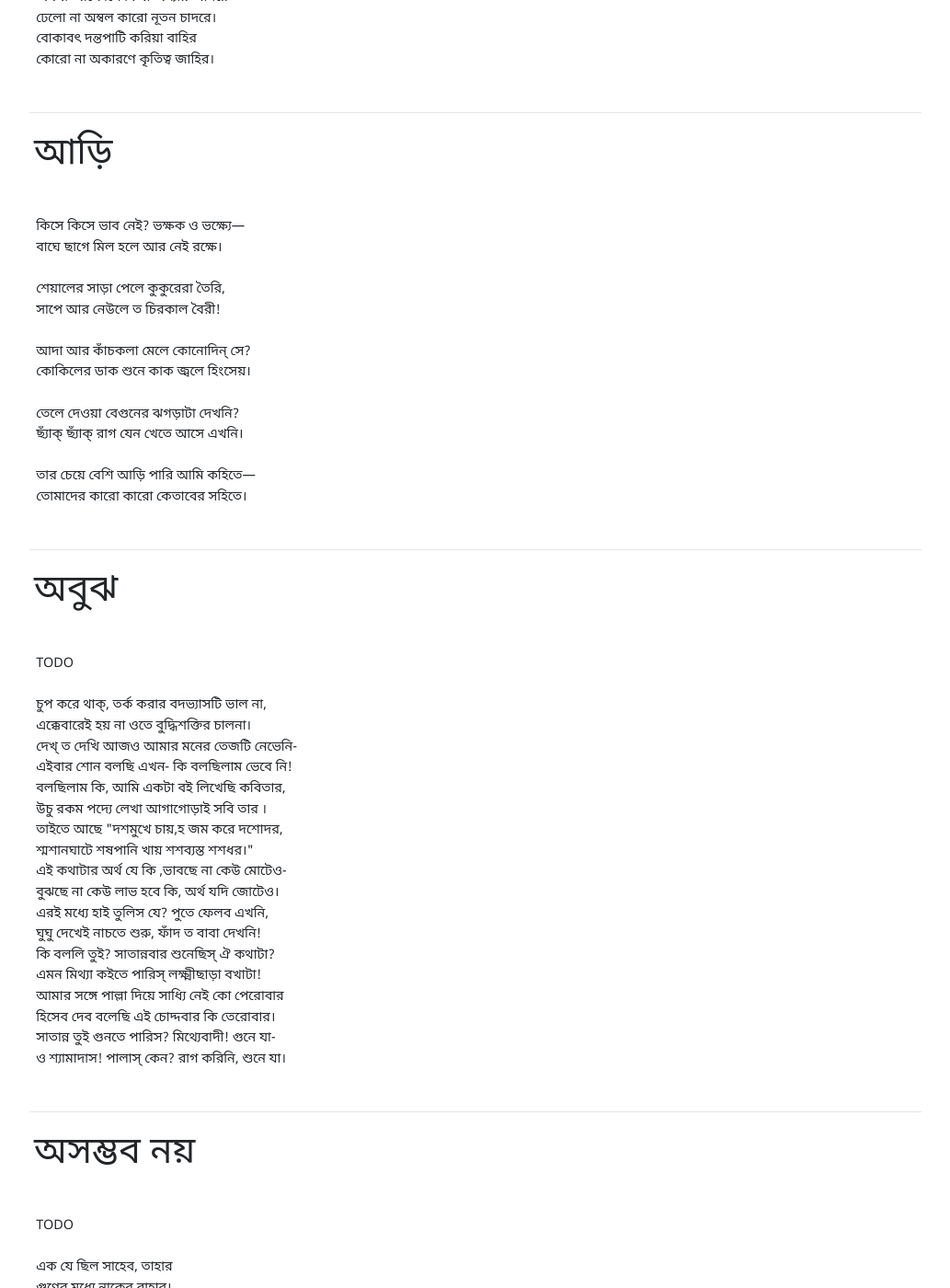
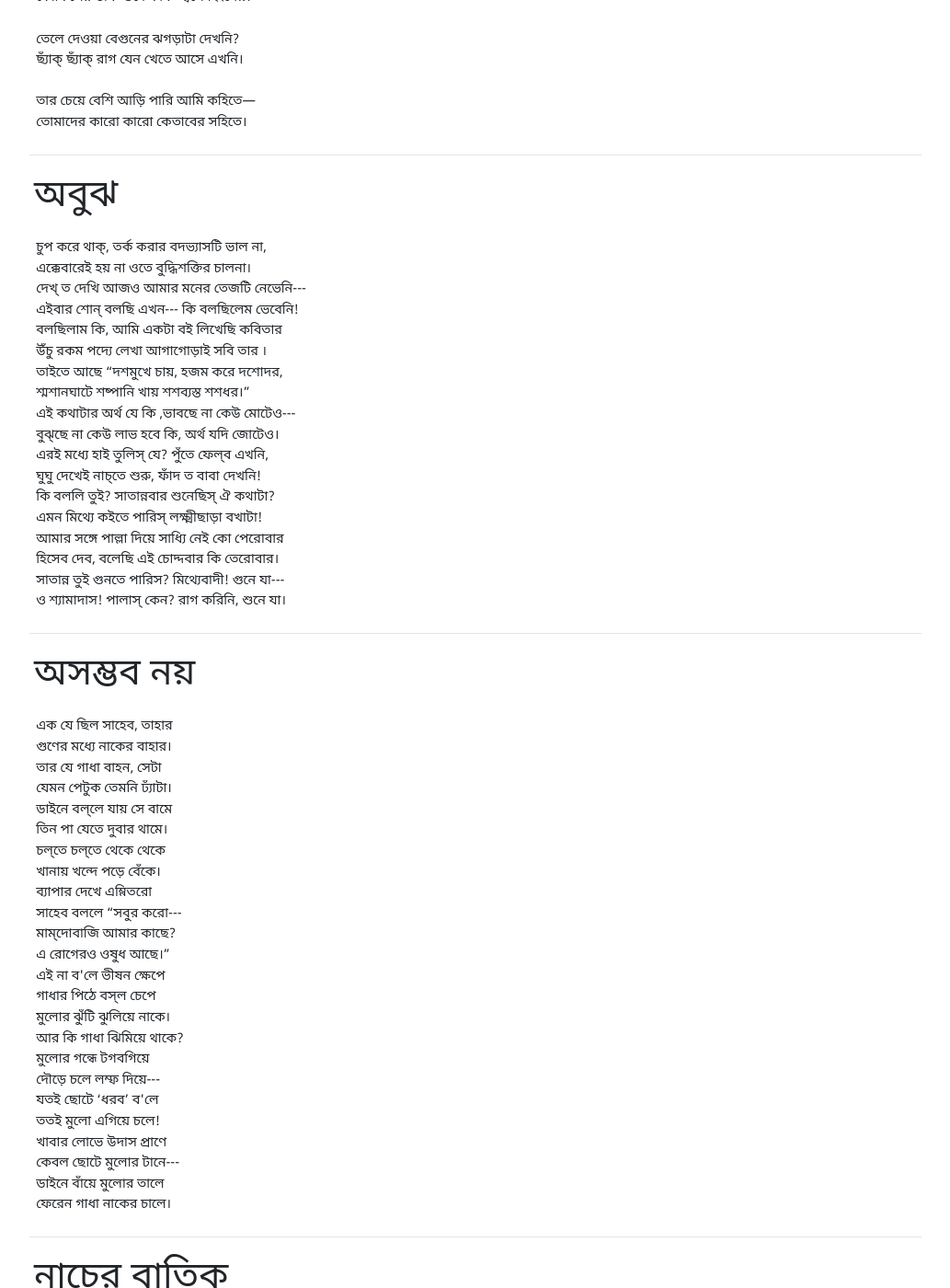
Before and after one commit to majantali/majantali.github.io, a Jekyll site: the page built from bnarchive/SukumarRay_Poetry_KhaiKhai.md, in a window 1280 px wide and 1400 px high, scrolled down 4837 px. Shown: the whole window at 92% size, without its empty margins (123-1156 px from the left). Built offline with Jekyll 4.4.1, drawn with Linux system fonts in a browser that asks for light colours; some web fonts are replaced; our own code applies the rules of GitHub Pages for plain Markdown files; some of the changed text lies outside the part shown.

`````diff
--- a/_layouts/landing.html
+++ b/_layouts/landing.html
@@ -50,8 +50,7 @@
 // make navbar auto-hide on scroll
 $(document).ready(
     function() {
-	$("ul").addClass("list-group");
-	$("li").addClass("list-group");
+	$("ul").addClass("title-list");
     }
 );
 </script>
--- a/assets/styles/custom.css
+++ b/assets/styles/custom.css
@@ -70,6 +70,11 @@ h1, h2, h3
     overflow-y: auto;
 }
 
+ul.title-list
+{
+    list-style: none;
+}
+
 .dropdown-menu ul, ul.custom-toc-print
 {
     display: inline;
--- a/bnarchive/SukumarRay_Poetry_KhaiKhai.md
+++ b/bnarchive/SukumarRay_Poetry_KhaiKhai.md
@@ -9,7 +9,6 @@ language: bn
 # (ভূমিকা)
 
 ````
-
 এসব কথা শুন্‌লে তোদের লাগবে মনে ধাঁধা,
 কেউ বা বুঝে পুরোপুরি কেউ বা বুঝে আধা।
 
@@ -21,7 +20,6 @@ language: bn
 
 বেশ বলেছ, ঢের বলেছ, ঐখেনে দাও দাঁড়ি
 হাটের মাঝে ভাঙ্‌বে কেন বিদ্যে বোঝাই হাঁড়ি!
-
 ````
 
 * * * *
@@ -29,7 +27,6 @@ language: bn
 # দাঁড়ের কবিতা
 
 ````
-
 চুপ কর্ শোন্ শোন্, বেয়াকুফ হোস্ নে
 ঠেকে গেছি বাপ্ রে কি ভয়ানক প্রশ্নে!
 ভেবে ভেবে লিখে লিখে বসে বসে দাঁড়েতে
@@ -48,7 +45,6 @@ language: bn
 দাঁড়ে-বসা যত পাখি সব তবে দাঁড়ি হয়!
 দূর দূর! ছাই দাঁড়ি! দাড়ি নিয়ে পাড়ি দে!”
 দাঁড়ি বলে, “বাস্ বাস্! ঐখেনে দাঁড়ি দে।”
-
 ````
 
 * * * *
@@ -56,9 +52,6 @@ language: bn
 # পাকাপাকি
 
 ````
-
-TODO
-
 আম পাকে বৈশাখে কুল পাকে ফাগুনে,
 কাঁচা ইঁট পাকা হয় পোড়ালে তা আগুনে।
 রোদে জলে টিকে রঙ, পাকা কই তাহারে;
@@ -67,14 +60,12 @@ TODO
 জ্যাঠামিতে পাকা ছেলে বেশি কথা কয় সে।
 লোকে কয় কাঁঠাল সে পাকে নাকি কিলিয়ে?
 বুদ্ধি পাকিয়ে তোলে লেখাপড়া গিলিয়ে!
-কান পাকে ফোড়া পাকে, পেকে করে টন্‌টন্-
-কথা যার পাকা নয়, কাজে তার ঠন্‌ঠন্
+কান পাকে ফোড়া পাকে, পেকে করে টন্‌টন্---
+কথা যার পাকা নয়, কাজে তার ঠন্‌ঠন্।
 রাঁধুনী বসিয়া পাকে পাক দেয় হাঁড়িতে,
 সজোরে পাকালে চোখ ছেলে কাঁদে বাড়িতে।
 পাকায়ে পাকায়ে দড়ি টান হয়ে থাকে সে।
 দুহাতে পাকালে গোঁফ তবু নাহি পাকে সে।
-
-
 ````
 
 * * * *
@@ -82,7 +73,6 @@ TODO
 # খাই খাই
 
 ````
-
 খাই খাই করো কেন, এসো বসো আহারে—
 খাওয়াব আজব খাওয়া, ভোজ কয় যাহারে।
 যত কিছু খাওয়া লেখে বাঙালির ভাষাতে,
@@ -143,7 +133,6 @@ TODO
 খাওয়াদাওয়া শেষ হলে বসে খাও খড়্‌কে।
 এত খেয়ে তবু যদি নাহি ওঠে মনটা—
 খাও তবে কচুপোড়া খাও তবে ঘণ্টা।
-
 ````
 
 * * * *
@@ -151,7 +140,6 @@ TODO
 # পড়ার হিসাব
 
 ````
-
 ফিরল সবাই ইস্কুলেতে সাঙ্গ হল ছুটি—
 আবার চলে বই বগলে সবাই গুটি গুটি।
 পড়ার পরে কার কি রকম মনটি ছিল এবার,
@@ -166,7 +154,6 @@ TODO
 বল্লে, ‘এবার পড়ার ঠেলা বেজায় সর্বনেশে—
 মামার বাড়ি যেম্নি যাওয়া অম্নি গাছে চড়া,
 এক্কেবারে অম্নি ধপাস্— পড়ার মতো পড়া!’
-
 ````
 
 * * * *
@@ -174,7 +161,6 @@ TODO
 # বিষম চিন্তা
 
 ````
-
 মাথায় কত প্রশ্ন আসে, দিচ্ছে না কেউ জবাব তার—
 সবাই বলে “মিথ্যে বাজে বকিস নে আর খবরদার!”
 অমন ধারা ধমক দিলে কেমন করে শিখব সব?
@@ -189,7 +175,6 @@ TODO
 মাথায় যাদের গোল বেধেছে তাদের কেন “পাগোল” কয়?
 কতই ভাবি এ-সব কথা, জবাব দেবার মানুষ কই?
 বয়স হলে কেতাব খুলে জানতে পাব সমস্তই।
-
 ````
 
 * * * *
@@ -197,7 +182,6 @@ TODO
 # পরিবেষণ
 
 ````
-
 ‘পরি’পূর্বক ‘বিষ’ধাতু তাহে ‘অনট্’ ব’সে
 তবে ঘটায় পরিবেষণ, লেখে অমরকোষে।
 —অর্থাৎ ভোজের ভাণ্ড হাতে লয়ে মেলা
@@ -230,15 +214,15 @@ TODO
 ঢেলো না অম্বল কারো নূতন চাদরে।
 বোকাবৎ দন্তপাটি করিয়া বাহির
 কোরো না অকারণে কৃতিত্ব জাহির।
+````
 
-````
+
 
 * * * *
 
 # আড়ি
 
 ````
-
 কিসে কিসে ভাব নেই? ভক্ষক ও ভক্ষ্যে—
 বাঘে ছাগে মিল হলে আর নেই রক্ষে।
 
@@ -253,7 +237,6 @@ TODO
 
 তার চেয়ে বেশি আড়ি পারি আমি কহিতে—
 তোমাদের কারো কারো কেতাবের সহিতে।
-
 ````
 
 * * * *
@@ -261,28 +244,24 @@ TODO
 # অবুঝ
 
 ````
-
-TODO
-
 চুপ করে থাক্, তর্ক করার বদভ্যাসটি ভাল না,
 এক্কেবারেই হয় না ওতে বুদ্ধিশক্তির চালনা।
-দেখ্ ত দেখি আজও আমার মনের তেজটি নেভেনি-
-এইবার শোন বলছি এখন- কি বলছিলাম ভেবে নি!
-বলছিলাম কি, আমি একটা বই লিখেছি কবিতার,
-উচু রকম পদ্যে লেখা আগাগোড়াই সবি তার ।
-তাইতে আছে "দশমুখে চায়,হ জম করে দশোদর,
-শ্মশানঘাটে শষপানি খায় শশব্যস্ত শশধর।"
-এই কথাটার অর্থ যে কি ,ভাবছে না কেউ মোটেও-
-বুঝছে না কেউ লাভ হবে কি, অর্থ যদি জোটেও।
-এরই মধ্যে হাই তুলিস যে? পুতে ফেলব এখনি,
-ঘুঘু দেখেই নাচতে শুরু, ফাঁদ ত বাবা দেখনি!
+দেখ্ ত দেখি আজও আমার মনের তেজটি নেভেনি---
+এইবার শোন্ বলছি এখন--- কি বলছিলেম ভেবেনি!
+বলছিলাম কি, আমি একটা বই লিখেছি কবিতার
+উঁচু রকম পদ্যে লেখা আগাগোড়াই সবি তার ।
+তাইতে আছে “দশমুখে চায়, হজম করে দশোদর,
+শ্মশানঘাটে শষ্পানি খায় শশব্যস্ত শশধর।”
+এই কথাটার অর্থ যে কি ,ভাবছে না কেউ মোটেও---
+বুঝ্‌ছে না কেউ লাভ হবে কি, অর্থ যদি জোটেও।
+এরই মধ্যে হাই তুলিস্ যে? পুঁতে ফেল্‌ব এখনি,
+ঘুঘু দেখেই নাচ্‌তে শুরু, ফাঁদ ত বাবা দেখনি!
 কি বললি তুই? সাতান্নবার শুনেছিস্ ঐ কথাটা?
-এমন মিথ্যা কইতে পারিস্ লক্ষ্মীছাড়া বখাটা!
+এমন মিথ্যে কইতে পারিস্ লক্ষ্মীছাড়া বখাটা!
 আমার সঙ্গে পাল্লা দিয়ে সাধ্যি নেই কো পেরোবার
-হিসেব দেব বলেছি এই চোদ্দবার কি তেরোবার।
-সাতান্ন তুই গুনতে পারিস? মিথ্যেবাদী! গুনে যা-
+হিসেব দেব, বলেছি এই চোদ্দবার কি তেরোবার।
+সাতান্ন তুই গুনতে পারিস? মিথ্যেবাদী! গুনে যা---
 ও শ্যামাদাস! পালাস্ কেন? রাগ করিনি, শুনে যা।
-
 ````
 
 * * * *
@@ -290,34 +269,30 @@ TODO
 # অসম্ভব নয়
 
 ````
-
-TODO
-
 এক যে ছিল সাহেব, তাহার
 গুণের মধ্যে নাকের বাহার।
 তার যে গাধা বাহন, সেটা
 যেমন পেটুক তেমনি ঢ্যাঁটা।
 ডাইনে বল্‌লে যায় সে বামে
-তিন পা যেতে দুবার থামে ।
+তিন পা যেতে দুবার থামে।
 চল্‌তে চল্‌তে থেকে থেকে
 খানায় খন্দে পড়ে বেঁকে।
 ব্যাপার দেখে এম্নিতরো
-সাহেব বললে "সবুর করো-
+সাহেব বললে “সবুর করো---
 মাম্‌দোবাজি আমার কাছে?
-এ রোগেরও ওষুধ আছে।"
-এই না বলে ভীষন ক্ষেপে
+এ রোগেরও ওষুধ আছে।”
+এই না ব'লে ভীষন ক্ষেপে
 গাধার পিঠে বস্‌ল চেপে
-মুলোর ঝুটি ঝুলিয়ে নাকে
+মুলোর ঝুঁটি ঝুলিয়ে নাকে।
 আর কি গাধা ঝিমিয়ে থাকে?
 মুলোর গন্ধে টগবগিয়ে
-দৌড়ে চলে লম্ফ দিয়ে -
-যতই ছোটে "ধরব" ব’লে
-ততই মুলো এগিয়ে চলে !
+দৌড়ে চলে লম্ফ দিয়ে---
+যতই ছোটে ‘ধরব’ ব'লে
+ততই মুলো এগিয়ে চলে!
 খাবার লোভে উদাস প্রাণে
-কেবল ছোটে মুলোর টানে -
+কেবল ছোটে মুলোর টানে---
 ডাইনে বাঁয়ে মুলোর তালে
 ফেরেন গাধা নাকের চালে।
-
 ````
 
 * * * *
`````
Also changed, not shown: bnarchive/README.md (+5 -0 lines), bnarchive/SukumarRay_Poetry_AbolTabol.md (+9 -0 lines), bnarchive/images/SukumarRay_Poetry_AbolTabol/001-abol-tabol.svg (added), bnarchive/images/SukumarRay_Poetry_AbolTabol/004-goph-churi.svg (added), 9 other files.
